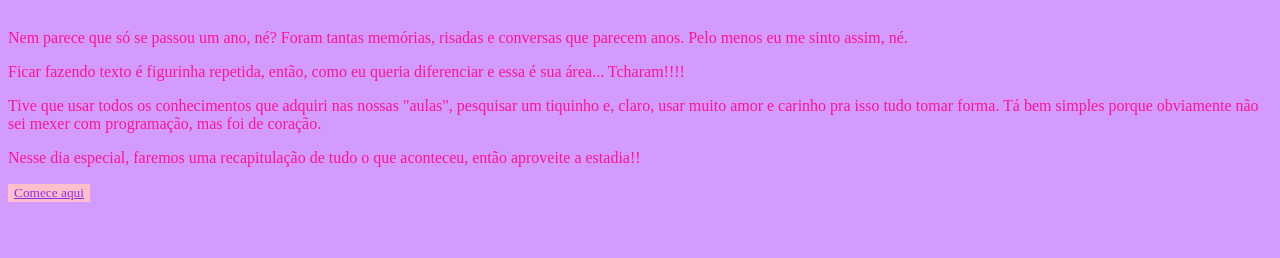
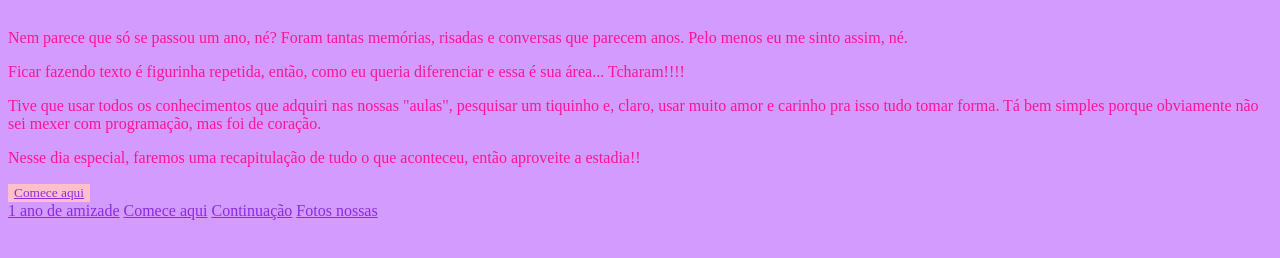
Before and after one commit to MMXZAV/Clonadordecart-o, a plain HTML site: page index.html in a window 1280 px wide. Shown: the part 72-330 px from the top of the page. Drawn offline with Linux system fonts and the light colour scheme.

Commit message:
Update index.html

```diff
--- a/index.html
+++ b/index.html
@@ -17,6 +17,12 @@
   <p style="font-family: 'Baskerville'">Tive que usar todos os conhecimentos que adquiri nas nossas "aulas", pesquisar um tiquinho e, claro, usar muito amor e carinho pra isso tudo tomar forma. Tá bem simples porque obviamente não sei mexer com programação, mas foi de coração.</p>
   <p style="font-family: 'Baskerville'"> Nesse dia especial, faremos uma recapitulação de tudo o que aconteceu, então aproveite a estadia!! </p>
   <button><a href="Comeceaqui.html" style="font-family: 'Baskerville'">Comece aqui</a></button>
+<nav>
+  <a href="index.html">1 ano de amizade</a>
+  <a href="Começeaqui.html">Comece aqui</a>
+  <a href="Continuação.html">Continuação</a>
+  <a href="Fotosnossas.html">Fotos nossas</a>
+</nav>
 
 </body>
 </html>
```
